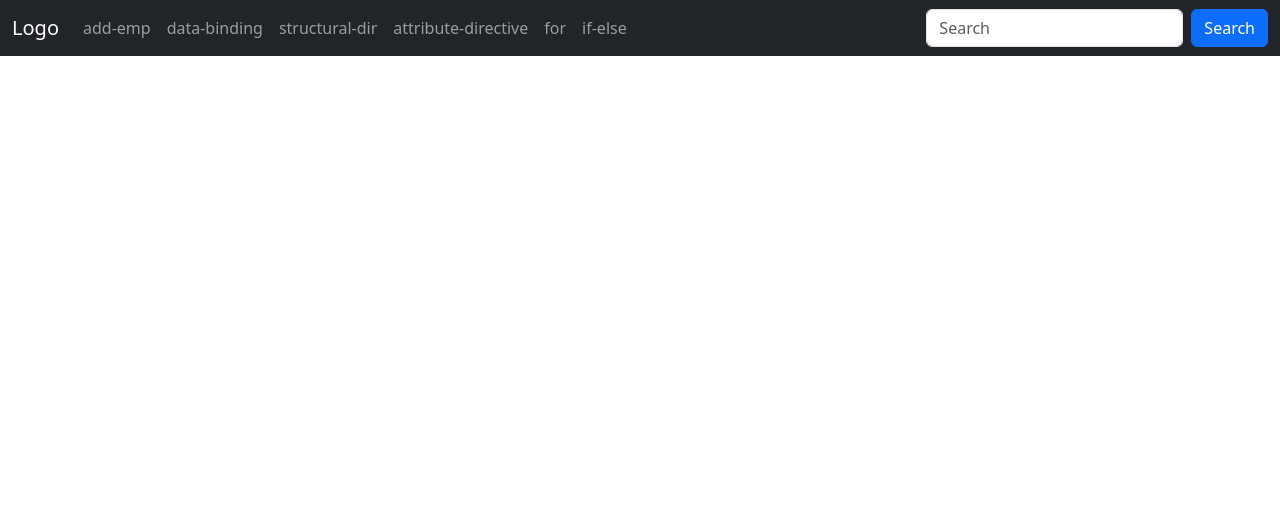
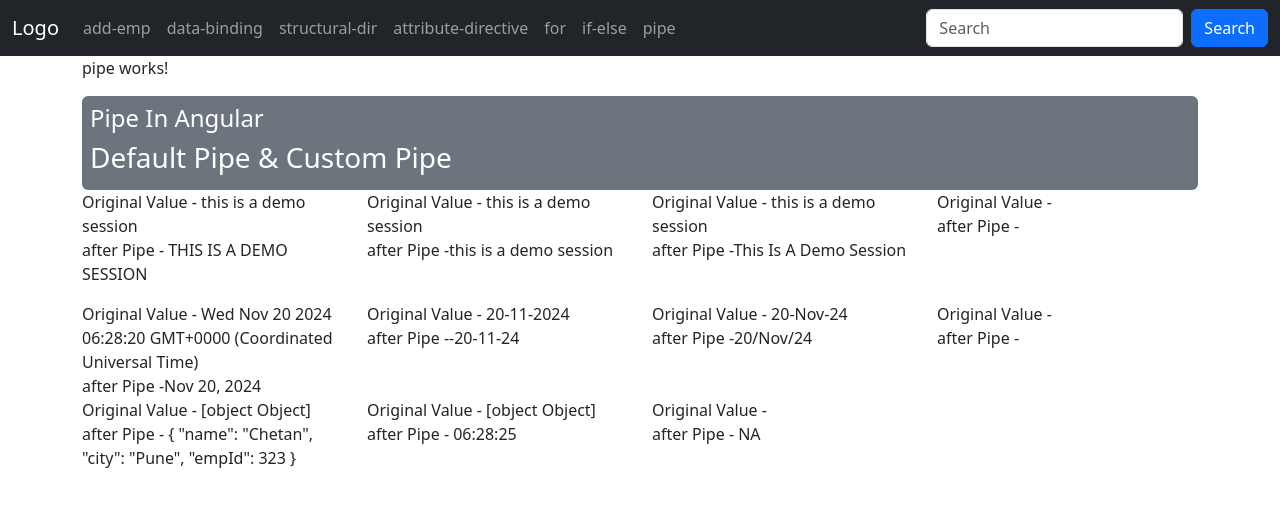
Before and after one commit to Palak-gupta-16/angular, an Angular app: page /pipe in a window 1280 px wide. Before the commit this address led to /. Shown: the top 506 px of the page. Built offline with nearby package versions, Linux system fonts and the light colour scheme.

Commit message:
added pipe

```diff
--- a/src/app/app.component.html
+++ b/src/app/app.component.html
@@ -24,6 +24,9 @@
           <li class="nav-item">
             <a class="nav-link" routerLink="if-else">if-else</a>
           </li>
+          <li class="nav-item">
+            <a class="nav-link" routerLink="pipe">pipe</a>
+          </li>
         </ul>
         <form class="d-flex">
           <input class="form-control me-2" type="text" placeholder="Search">
--- a/src/app/app.routes.ts
+++ b/src/app/app.routes.ts
@@ -5,6 +5,7 @@ import { StructuralDirComponent } from './components/directive/structural-dir/st
 import { AttributeDirectiveComponent } from './components/directive/attribute-directive/attribute-directive.component';
 import { IfelseComponent } from './components/controlFlow/ifelse/ifelse.component';
 import { ForComponent } from './components/controlFlow/for/for.component';
+import { PipeComponent } from './components/pipe/pipe.component';
 
 export const routes: Routes = [
     {
@@ -32,4 +33,8 @@ export const routes: Routes = [
         path: 'for',
         component: ForComponent
     },
+    {
+        path: 'pipe',
+        component: PipeComponent
+    },
 ];
--- /dev/null
+++ b/src/app/components/pipe/pipe.component.html
@@ -0,0 +1,68 @@
+<p>pipe works!</p>
+<div class="mt-2 p-2 bg-secondary text-white rounded">
+    <h4>Pipe In Angular</h4>
+    <h3>Default Pipe & Custom Pipe  </h3>
+    <h6>{{currentRole}}</h6>
+</div>
+
+<div class="row">
+    <div class="col-3">
+        Original Value -  {{firstName}}
+        <br/>
+        after Pipe - {{firstName | uppercase }}
+    </div>
+    <div class="col-3">
+        Original Value -  {{firstName}}
+        <br/>
+        after Pipe -{{firstName | lowercase }}
+    </div>
+    <div class="col-3">
+        Original Value - {{firstName}}
+        <br/>
+        after Pipe -{{firstName | titlecase }}
+    </div>
+    <div class="col-3">
+        Original Value -
+        <br/>
+        after Pipe -
+    </div>
+</div>
+<div class="row pt-3">
+    <div class="col-3">
+        Original Value - {{currentDate}}
+        <br/>
+        after Pipe -{{currentDate |date}}
+    </div>
+    <div class="col-3">
+        Original Value - {{currentDate |date:'dd-MM-yyyy'}}
+        <br/>
+        after Pipe --{{currentDate |date:'dd-MM-yy'}}
+    </div>
+    <div class="col-3">
+        Original Value - {{currentDate |date:'dd-MMM-yy'}}
+        <br/>
+        after Pipe -{{currentDate |date:'dd/MMM/yy'}}
+    </div>
+    <div class="col-3">
+        Original Value -
+        <br/>
+        after Pipe -
+    </div>
+</div>
+<div class="row">
+    <div class="col-3">
+        Original Value - {{student}}
+        <br/>
+        after Pipe - {{student|json}}
+    </div>
+    <div class="col-3">
+        Original Value - {{currentTime}}
+        <br/>
+        after Pipe - {{currentTime | async | date:'hh:mm:ss'}}
+    </div>
+    <div class="col-3">
+        Original Value - {{student.state}}
+        <br/>
+        after Pipe - {{student.state |na}}
+    </div>
+</div>
--- /dev/null
+++ b/src/app/components/pipe/pipe.component.ts
@@ -0,0 +1,47 @@
+import { Component } from '@angular/core';
+import { AsyncPipe, DatePipe, JsonPipe, LowerCasePipe, TitleCasePipe, UpperCasePipe } from '@angular/common';
+import { Observable, interval, map } from 'rxjs';
+import { NaPipe } from '../../pipes/na.pipe';
+
+
+@Component({
+  selector: 'app-pipe',
+  standalone: true,
+  imports: [NaPipe,AsyncPipe,JsonPipe,DatePipe,UpperCasePipe,LowerCasePipe,TitleCasePipe],
+  templateUrl: './pipe.component.html',
+  styleUrl: './pipe.component.css'
+})
+export class PipeComponent {
+  firstName: string = "this is a demo session";
+
+  currentDate: Date = new Date();
+
+  currentTime : Observable<Date> = new Observable<Date>;
+
+  student: any = {
+    name:'Chetan',
+    city:'Pune',
+    empId:323,
+    state: undefined
+  };
+  currentRole: string = '';
+  constructor(){
+    this.currentTime = interval(1000).pipe(map(()=> new Date()));
+  }
+
+  // constructor(private deptService: DepartmentService) {
+  //     this.currentTime= interval(1000).pipe(map(() => new Date()));
+  //     this.deptService.onRoleChange$.subscribe((role: string)=>{
+  //       debugger;
+  //       this.currentRole = role;
+  //     })
+  //     this.deptService.role$.subscribe((res:string)=>{
+  //       debugger;
+  //     })
+
+
+  // }
+
+
+
+}
--- /dev/null
+++ b/src/app/pipes/na.pipe.ts
@@ -0,0 +1,20 @@
+import { Pipe, PipeTransform } from '@angular/core';
+
+@Pipe({
+  name: 'na',
+  standalone: true
+})
+export class NaPipe implements PipeTransform {
+
+  transform(value: unknown, ...args: unknown[]): unknown {
+
+    if(value !== null && value !== undefined && value !== ''){
+      return value;
+    }else{
+      return 'NA';
+    }
+
+
+  }
+
+}
```
Also changed, not shown: src/app/components/pipe/pipe.component.css (added), 2 other files (tests, documents, lock files or other folders).
